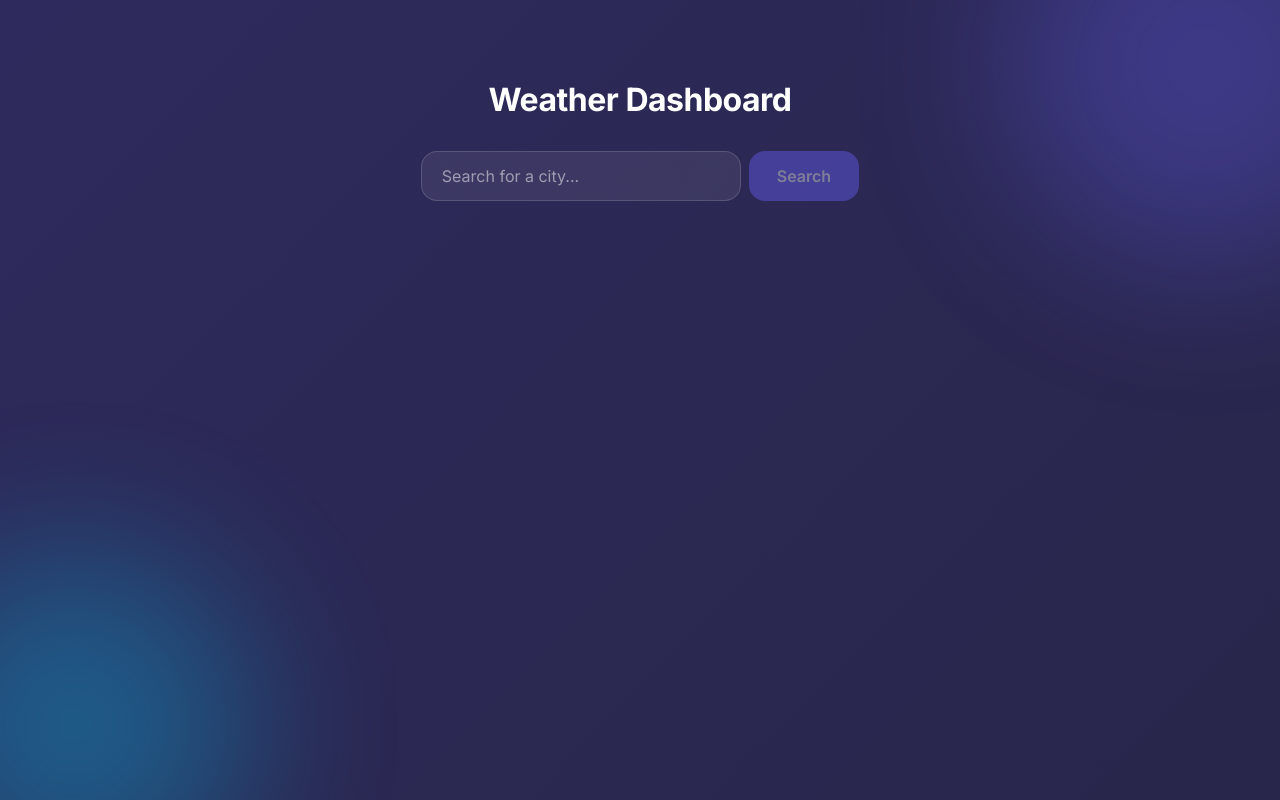
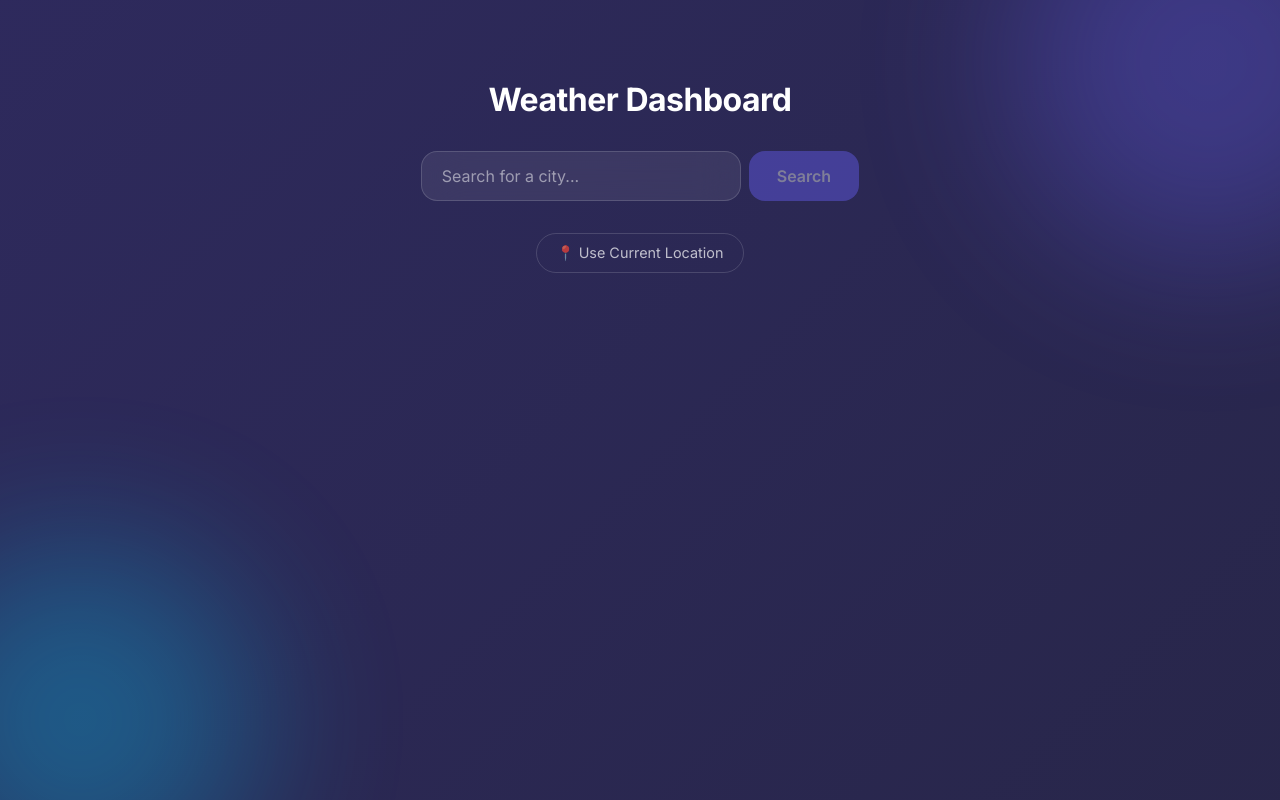
Before and after one commit to nevil-codes/weather, a React (Vite) app: page / in a window 1280 px wide. Built offline with nearby package versions, Linux system fonts and the light colour scheme.

Commit message:
feat: add geolocation-based weather detection

```diff
--- a/src/App.jsx
+++ b/src/App.jsx
@@ -33,6 +33,42 @@ function App() {
     performFetch(() => fetchWeather(city))
   }
 
+  // Use browser geolocation to fetch weather for current position
+  const handleGeolocation = () => {
+    if (!navigator.geolocation) {
+      setError('Geolocation is not supported by your browser.')
+      return
+    }
+
+    setLoading(true)
+    setError(null)
+    setWeather(null)
+
+    navigator.geolocation.getCurrentPosition(
+      (position) => {
+        const { latitude, longitude } = position.coords
+        performFetch(() => fetchWeatherByCoords(latitude, longitude))
+      },
+      (err) => {
+        setLoading(false)
+        switch (err.code) {
+          case err.PERMISSION_DENIED:
+            setError('Location access denied. Please allow location access in your browser settings.')
+            break
+          case err.POSITION_UNAVAILABLE:
+            setError('Location unavailable. Please try again.')
+            break
+          case err.TIMEOUT:
+            setError('Location request timed out. Please try again.')
+            break
+          default:
+            setError('Unable to detect your location.')
+        }
+      },
+      { enableHighAccuracy: false, timeout: 10000, maximumAge: 300000 }
+    )
+  }
+
   // Auto-load last searched city on mount
   useEffect(() => {
     const savedCity = localStorage.getItem('lastCity')
@@ -46,6 +82,15 @@ function App() {
       <h1 className="app-title">Weather Dashboard</h1>
 
       <SearchBar onSearch={handleSearch} />
+
+      <button
+        className="geo-button"
+        onClick={handleGeolocation}
+        disabled={loading}
+        aria-label="Use current location"
+      >
+        📍 Use Current Location
+      </button>
 
       {/* Status area — loading, error, or weather card */}
       <div className="status-area">
--- a/src/index.css
+++ b/src/index.css
@@ -269,6 +269,41 @@ body {
   color: var(--color-text-primary);
 }
 /* ===========================
+   Geolocation Button
+   =========================== */
+
+.geo-button {
+  background: none;
+  border: 1px solid var(--color-glass-border);
+  color: var(--color-text-secondary);
+  font-family: var(--font-family);
+  font-size: var(--font-size-sm);
+  padding: 10px 20px;
+  border-radius: var(--radius-full);
+  cursor: pointer;
+  margin-bottom: var(--space-xl);
+  transition: all var(--transition-fast);
+  position: relative;
+  z-index: 1;
+}
+
+.geo-button:hover {
+  background: rgba(108, 99, 255, 0.15);
+  border-color: var(--color-accent);
+  color: var(--color-text-primary);
+}
+
+.geo-button:active {
+  transform: scale(0.97);
+}
+
+.geo-button:disabled {
+  opacity: 0.4;
+  cursor: not-allowed;
+  transform: none;
+}
+
+/* ===========================
    Weather Card — Glassmorphism
    =========================== */
 
```
